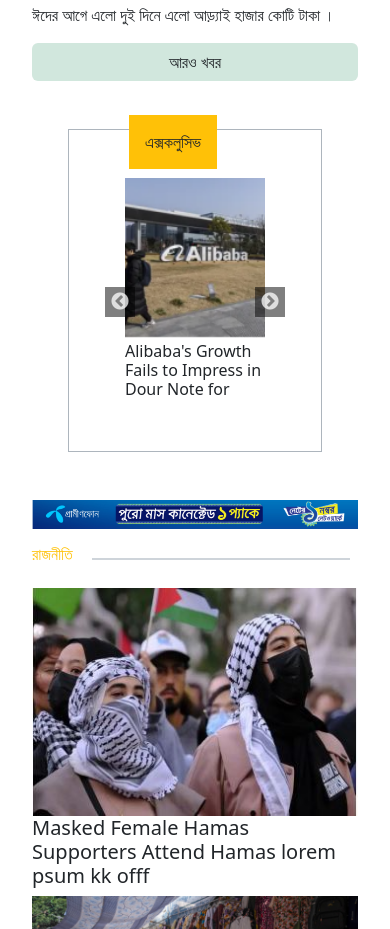
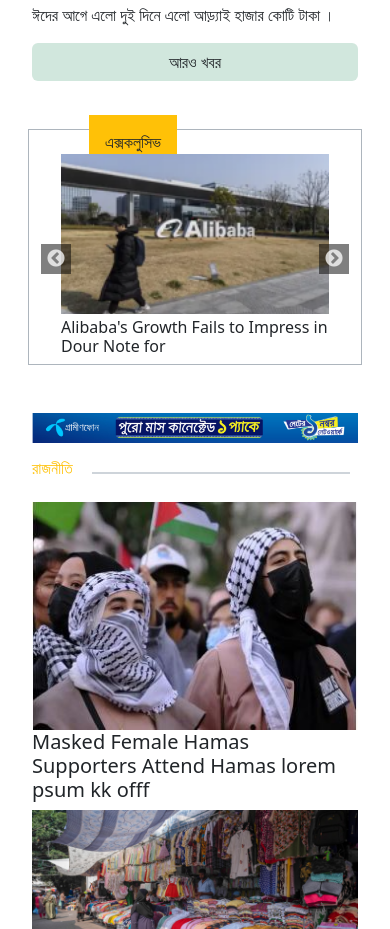
Before and after one commit to Rubel224603/daily-news, a plain HTML site: page index.html in a window 390 px wide. Shown: the part 6240-7169 px from the top of the page. Drawn offline with nearby package versions, Linux system fonts and the light colour scheme; files whose address does not match are found by name; a web font is replaced by a local one.

Commit message:
work in carousle responsive

```diff
--- a/index.html
+++ b/index.html
@@ -455,10 +455,10 @@
 
     <!--exclusive slider-->
 
-    <section class="exclusiveSlider my-5 mx-5">
+    <section class="exclusiveSlider my-5 mx-md-5 mx-2">
         <div class="container border border-1 border-dark-subtle">
             <span class="bg-warning p-3 ms-5 mt-3" style="width:100px; margin-top:-20px;">এক্সকলুসিভ </span>
-            <div class="row my-4 mx-4">
+            <div class="row  my-md-4 mx-md-4 my-lg-4 mx-lg-4 my-0 mx-0">
                 <div class="news-carousel">
                     <div class="news-item mx-2">
                         <div class="position-relative">
@@ -1277,21 +1277,6 @@
 
 
 
-
-
-
-
-
-
-
-
-
-
-
-
-
-
-
     <!-- font-->
 
     <script src="assets/font/js/all.js"></script>
```
